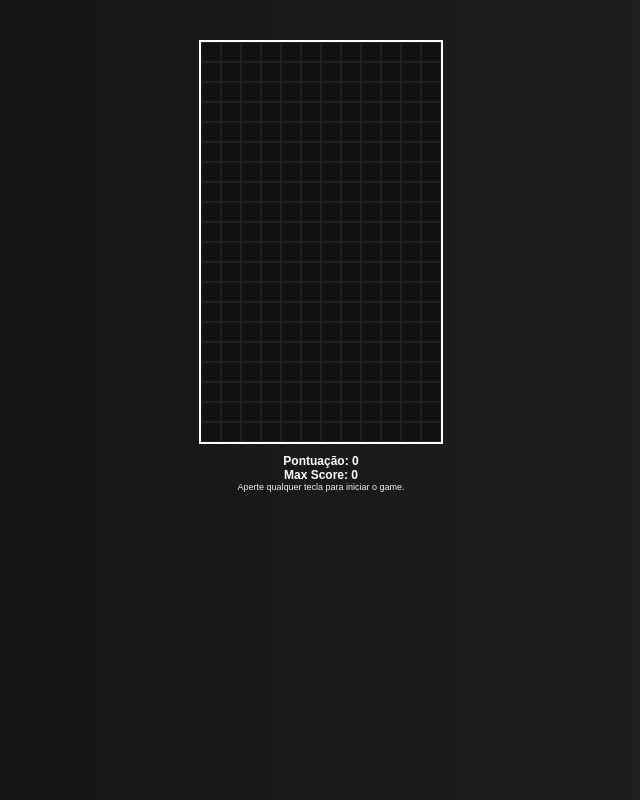
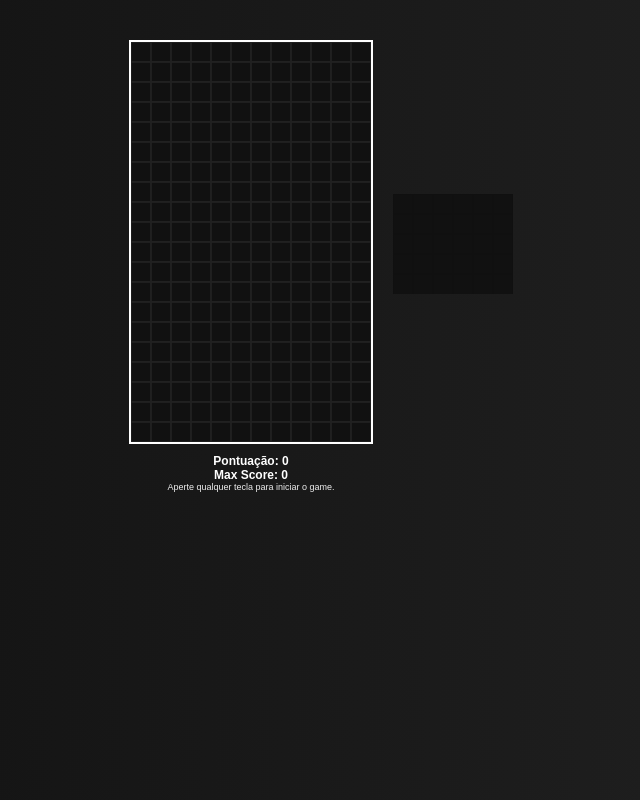
Before and after one commit to gabrielrochasouza/TetrisJs, a plain HTML site: page index.html in a window 1280 px wide. Shown: the whole page, without its empty margins (319-959 px from the left). Drawn offline with Linux system fonts and the light colour scheme.

Commit message:
feat: adding feature next piece in side canvas

```diff
--- a/index.html
+++ b/index.html
@@ -1,39 +1,57 @@
 <!DOCTYPE html>
 <html lang="en">
   <head>
-    <meta charset="UTF-8">
-    <meta http-equiv="X-UA-Compatible" content="IE=edge">
-    <meta name="viewport" content="width=device-width, initial-scale=1.0">
-    <link rel="shortcut icon" href="./src/ico/joystick_game_3819.ico" type="image/x-icon">
+    <meta charset="UTF-8" />
+    <meta http-equiv="X-UA-Compatible" content="IE=edge" />
+    <meta name="viewport" content="width=device-width, initial-scale=1.0" />
+    <link
+      rel="shortcut icon"
+      href="./src/ico/joystick_game_3819.ico"
+      type="image/x-icon"
+    />
     <title>Tetris Game</title>
     <style>
-        canvas{
+      .col-left canvas {
         margin: 0px auto 0px;
         position: absolute;
         bottom: 0;
       }
-        body{
+      body {
         text-align: center;
         font-family: Arial, Helvetica, sans-serif;
         margin: 0;
         padding: 0;
-            background:linear-gradient(90deg,#111,#222) ;
+        background: linear-gradient(90deg, #111, #222);
         color: white;
+        min-height: 100vh;
+        height: 100%;
       }
-        h2,p{
+      main {
+        display: flex;
+        justify-content: center;
+        align-items: center;
+        gap: 20px;
+      }
+      .col-right{
+          position: relative;
+
+      }
+
+      h2,
+      p {
         margin: 0;
         padding: 0;
         font-size: 12px;
       }
-        p{
+      p {
         font-size: 9px;
         color: #eee;
         animation: shiny 1s infinite alternate;
       }
-        .hidden{
+      .hidden {
         display: none;
       }
-        .box{
+      .box {
         margin: 40px auto 10px;
         position: relative;
         overflow: hidden;
@@ -41,26 +59,36 @@
         text-align: center;
         justify-content: center;
         border: 2px solid #fff;
+      }
 
-        }
       @keyframes shiny {
-            from{
+        from {
           opacity: 0;
         }
-            to{
+        to {
           opacity: 1;
         }
       }
     </style>
   </head>
   <body>
+    <main>
+      <div class="col-left">
         <div id="box" class="box">
-        <canvas id="gameBoard">
-        </canvas>
+          <canvas id="gameBoard"> </canvas>
         </div>
-    <h2>Pontuação: <span id="score">0</span> </h2>
-    <h2>Max Score: <span id="max-score">0</span> </h2>
+        <div class="info">
+          <h2>Pontuação: <span id="score">0</span></h2>
+          <h2>Max Score: <span id="max-score">0</span></h2>
           <p id="start">Aperte qualquer tecla para iniciar o game.</p>
+        </div>
+      </div>
+
+      <div class="col-right">
+        <canvas id="side-canvas" class="side-canvas"></canvas>
+      </div>
+    </main>
+
     <script src="src/constants.js"></script>
     <script src="src/pieces.js"></script>
     <script src="src/class-piece.js"></script>
--- a/src/class-piece.js
+++ b/src/class-piece.js
@@ -12,7 +12,7 @@ class Piece {
         for(let currentRow=0; currentRow<this.activePiece.length ;currentRow++){
             for(let currentCol=0; currentCol<this.activePiece.length ;currentCol++){
                 if(this.activePiece[currentRow][currentCol]){
-                    drawSquare(this.x+currentCol,this.y+currentRow,this.color)
+                    drawSquare(this.x+currentCol,this.y+currentRow,this.color,ctx)
                 }
             }
         }
@@ -22,7 +22,7 @@ class Piece {
         for(let currentRow=0; currentRow<this.activePiece.length ;currentRow++){
             for(let currentCol=0; currentCol<this.activePiece.length ;currentCol++){
                 if(this.activePiece[currentRow][currentCol]){
-                    drawSquare(this.x+currentCol,this.y+currentRow,defaultColor)
+                    drawSquare(this.x+currentCol,this.y+currentRow,defaultColor,ctx)
                 }
             }
         }
--- a/src/constants.js
+++ b/src/constants.js
@@ -1,11 +1,17 @@
 
 const canvas = document.getElementById('gameBoard')
+const sideCanvas = document.getElementById('side-canvas')
 const ctx = canvas.getContext('2d')
 const startElement = document.getElementById('start')
+
+const ctxSideCanvas = sideCanvas.getContext('2d')
 
 const boxElement = document.getElementById('box')
 
 const BOARD = []
+const SIDE_CANVAS_BOARD = []
+
+const piecesSelected = []
 
 const rectSize = 20
 const numberOfSquaresX = 12
@@ -13,11 +19,19 @@ const numberOfSquaresY = 21
 const boardHeight = rectSize*numberOfSquaresY
 const boardWidth = rectSize*numberOfSquaresX
 
+const sideCanvasNumberOfSquaresX = 6
+const sideCanvasNumberOfSquaresY = 5
+
+
+
 boxElement.style.height = rectSize*(numberOfSquaresY-1)+'px'
 boxElement.style.width = boardWidth+'px'
 
 canvas.height = boardHeight
 canvas.width = boardWidth
+
+sideCanvas.height = sideCanvasNumberOfSquaresY*rectSize
+sideCanvas.width = sideCanvasNumberOfSquaresX*rectSize
 
 const defaultColor = '#111'
 const defaultStrokeColor ='#222'
--- a/src/functions.js
+++ b/src/functions.js
@@ -1,12 +1,42 @@
 const drawBoard = ()=>{
     for(let currentRow=0; currentRow < numberOfSquaresY; currentRow++){
         for(let currentCol=0; currentCol < numberOfSquaresX;currentCol++){
-            drawSquare(currentCol,currentRow,BOARD[currentRow][currentCol])
+            drawSquare(currentCol,currentRow,BOARD[currentRow][currentCol],ctx)
         }
     }
 }
 
-const drawSquare = (x,y,color)=>{
+const drawSideCanvas = ()=>{
+    for(let currentRow=0; currentRow < sideCanvasNumberOfSquaresY; currentRow++){
+        for(let currentCol=0; currentCol < sideCanvasNumberOfSquaresX;currentCol++){
+            drawSquareWithoutStroke(currentCol,currentRow,defaultColor,ctxSideCanvas)
+        }
+    }
+}
+
+const drawSecondSelectedPiece = ()=>{
+    const pieceToBeDraw = piecesSelected[1][0][0]
+    const colorToBeDraw = piecesSelected[1][1]
+
+    const spaceFromBorderX = 1
+    const spaceFromBorderY = 1
+
+    for(let currentRow=0; currentRow< pieceToBeDraw.length ;currentRow++){
+        for(let currentCol=0; currentCol<pieceToBeDraw.length ;currentCol++){
+            if(pieceToBeDraw[currentRow][currentCol]!==0){
+                drawSquare(currentCol+spaceFromBorderX, currentRow + spaceFromBorderY, colorToBeDraw, ctxSideCanvas)
+            }
+        }
+    }
+}
+const drawSquareWithoutStroke = (x,y,color,ctx)=>{
+    ctx.fillStyle = color
+    ctx.fillRect(x*rectSize,y*rectSize,rectSize,rectSize)
+    ctx.strokeStyle = color
+    ctx.strokeRect(x*rectSize,y*rectSize,rectSize,rectSize)
+}
+
+const drawSquare = (x,y,color,ctx)=>{
     ctx.fillStyle = color
     ctx.fillRect(x*rectSize,y*rectSize,rectSize,rectSize)
     ctx.strokeStyle = defaultStrokeColor
@@ -14,14 +44,35 @@ const drawSquare = (x,y,color)=>{
 
 }
 
+const getSelectedPieces = ()=>{
+    const randomNum1 = Math.floor(Math.random()*PIECES.length)
+    const randomNum2 = Math.floor(Math.random()*PIECES.length)
+    piecesSelected.push([PIECES[randomNum1], colors[randomNum1],randomNum1 ])
+    piecesSelected.push([PIECES[randomNum2], colors[randomNum2],randomNum2 ])
+}
+
+const updateSelectedPieces = ()=>{
+    const randomNum = Math.floor(Math.random()*PIECES.length)
+    piecesSelected.push([PIECES[randomNum],colors[randomNum],randomNum ])
+    piecesSelected.shift()
+
+}
+
 const getRandomPiece = ()=>{
-    const randomNum = Math.floor(Math.random()*PIECES.length)
-    return [PIECES[randomNum], colors[randomNum]]
+
+    updateSelectedPieces()
+    const currentPiece = piecesSelected[0]
+
+    return [currentPiece[0], currentPiece[1]]
 }
 
 const generateNewPiece = ()=>{
     const [newTetromino,color] = getRandomPiece()
     const newPiece = new Piece(Math.round(BOARD[0].length/2) ,-3,newTetromino,color)
+
+    drawSideCanvas()
+    if(gamePaused === false) drawSecondSelectedPiece()
+
     return newPiece
 }
 
@@ -34,6 +85,7 @@ const restartGame = ()=>{
     }
     setScore(0)
     drawBoard()
+    drawSideCanvas()
     clearStroke()
 }
 
@@ -65,6 +117,19 @@ const startInterval = (speed)=>{
 
 }
 
+const restartIntervalWithfastSpeed = ()=>{
+    interval = setInterval(() => {
+
+        newPiece.moveDown()
+        if(newPiece.collision()){
+            stopInterval()
+            startInterval(normalSpeedInterval)
+            newPiece = generateNewPiece()
+
+        }
+    }, fastSpeedInterval);
+}
+
 const stopInterval = ()=>{
     clearInterval(interval)
 }
--- a/src/index.js
+++ b/src/index.js
@@ -5,6 +5,7 @@ let gamePaused = true
 let score = 0
 let maxScore = Number(localStorage.getItem('@Max-score')) || 0
 
+getSelectedPieces()
 restartGame()
 
 let newPiece = generateNewPiece()
@@ -12,8 +13,9 @@ let newPiece = generateNewPiece()
 document.addEventListener('keydown',(e)=>{
 
     if(gamePaused){
+        gamePaused =false
+        drawSecondSelectedPiece()
         startInterval(normalSpeedInterval)
-        gamePaused =false
         startElement.classList.add('hidden')
     }
     switch(e.key){
@@ -25,7 +27,7 @@ document.addEventListener('keydown',(e)=>{
             break;
         case 'ArrowDown':
             stopInterval()
-            startInterval(fastSpeedInterval)
+            restartIntervalWithfastSpeed()
             break;
         case 'ArrowUp':
             newPiece.swap()
```
Lines whose indentation alone changed are shown as unchanged.
